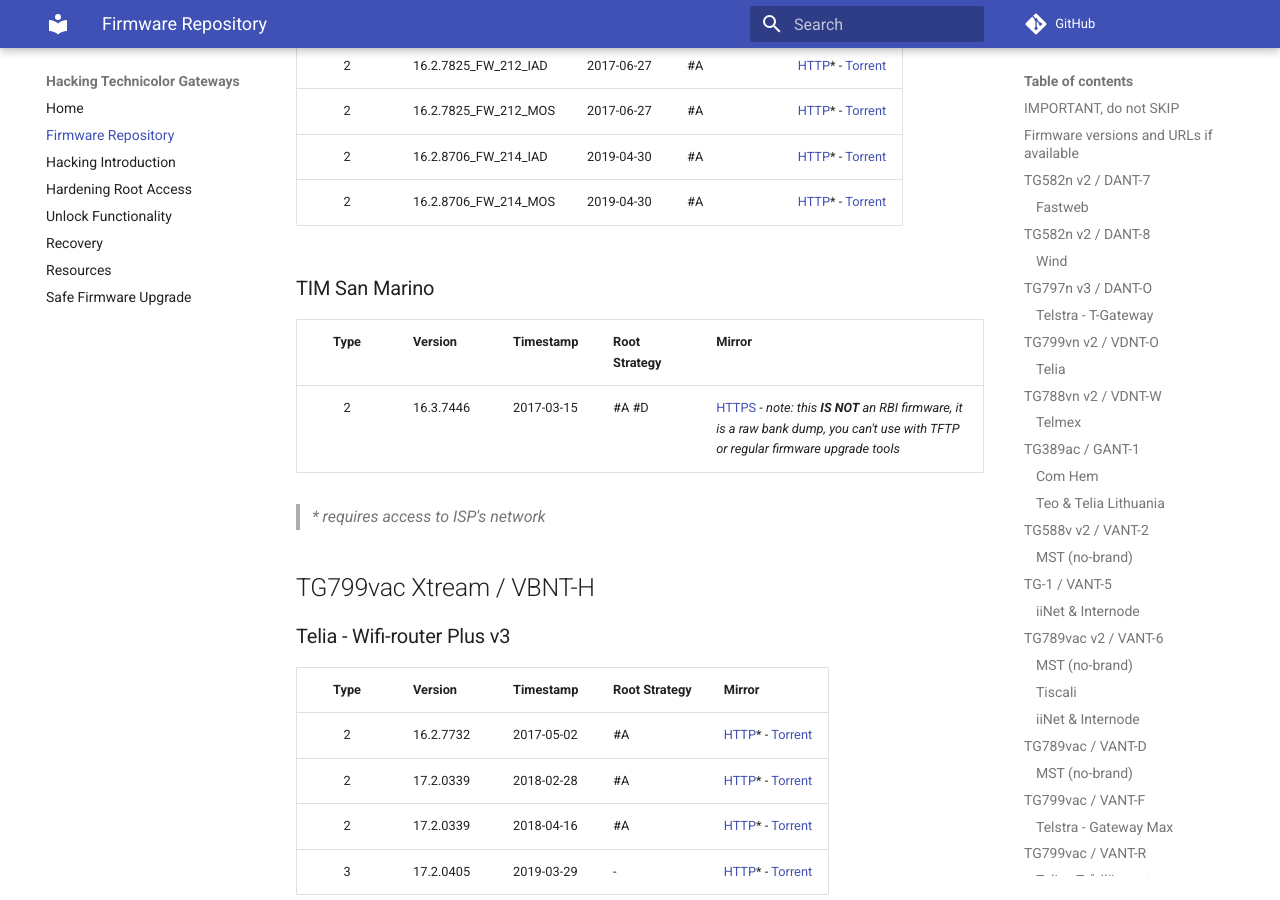
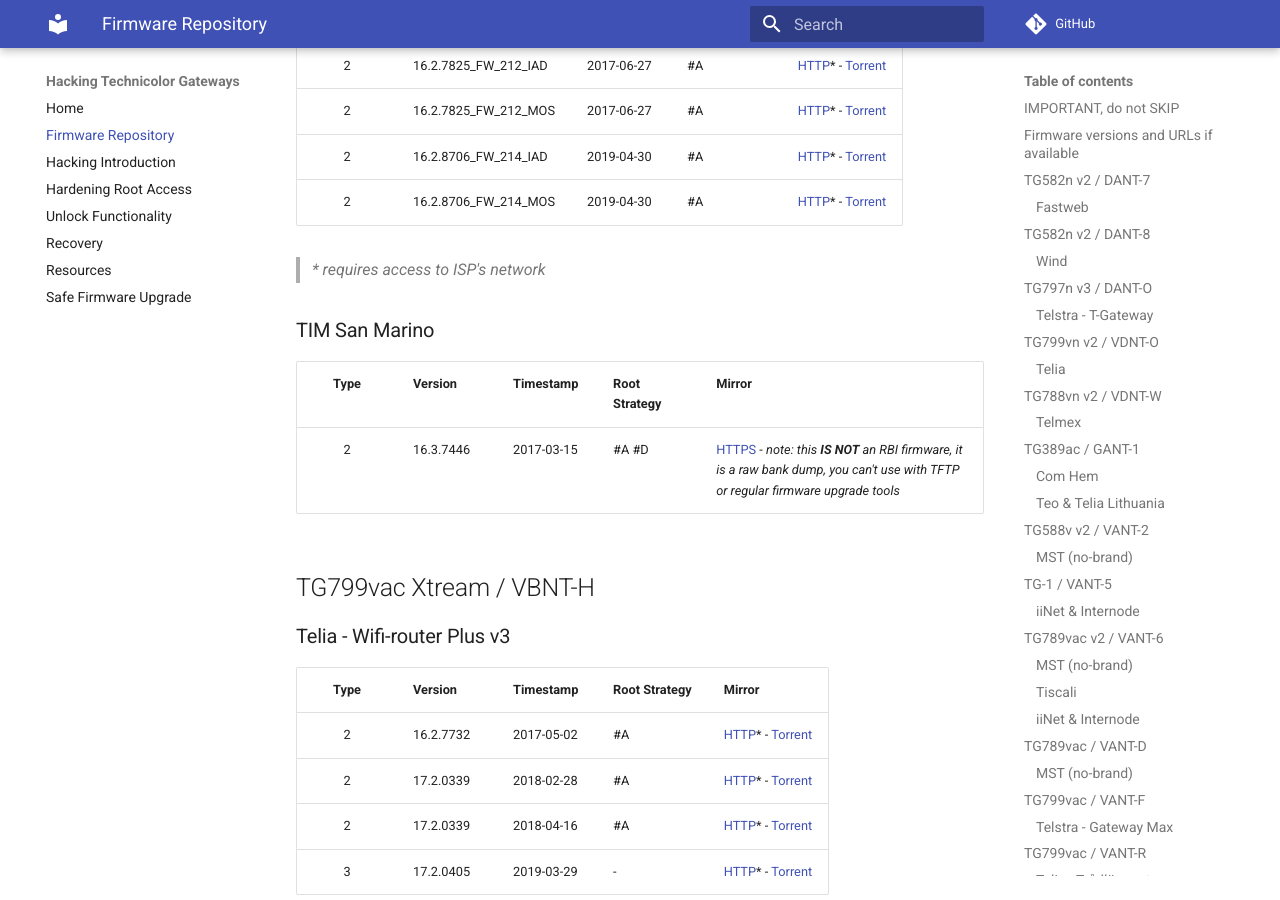
Before and after one commit to hack-technicolor/hack-technicolor, an MkDocs documentation site: the page built from docs/Repository.md, in a window 1280 px wide and 900 px high, scrolled down 9411 px. Built offline with MkDocs 1.6.1 and Material for MkDocs 9.7.7, drawn with Linux system fonts in a browser that asks for light colours; comment, search, counter and statistics services are not loaded.

```diff
--- a/docs/Repository.md
+++ b/docs/Repository.md
@@ -260,13 +260,13 @@
 | 2      | 16.2.8706_FW_214_IAD | 2019-04-30 | #A            | [HTTP](http://59.0.121.191:8080/ACS-server/file/16.2.8706_FW_214_IAD_TG789vacXtream.rbi)* - [Torrent](https://github.com/hack-technicolor/hack-technicolor/blob/master/torrents/vbnt-f/16.2.8706_FW_214_IAD_TG789vacXtream.rbi.torrent?raw=true) |
 | 2      | 16.2.8706_FW_214_MOS | 2019-04-30 | #A            | [HTTP](http://59.0.121.191:8080/ACS-server/file/16.2.8706_FW_214_MOS_TG789vacXtream.rbi)* - [Torrent](https://github.com/hack-technicolor/hack-technicolor/blob/master/torrents/vbnt-f/16.2.8706_FW_214_MOS_TG789vacXtream.rbi.torrent?raw=true) |
 
+> *\* requires access to ISP's network*
+
 ### TIM San Marino
 
 | Type   | Version              | Timestamp  | Root Strategy | Mirror |
 |:------:|:---------------------|:-----------|:--------------|:-------|
 | 2      | 16.3.7446            | 2017-03-15 | #A #D         | [HTTPS](https://github.com/hack-technicolor/hack-technicolor/raw/master/firmware/timsm-vbnt-f_16.3.7446-bank_dump.xz) - *note: this **IS NOT** an RBI firmware, it is a raw bank dump, you can't use with TFTP or regular firmware upgrade tools* |
-
-> *\* requires access to ISP's network*
 
 ## TG799vac Xtream / VBNT-H
 
```
Also changed, not shown: 1 other file.
